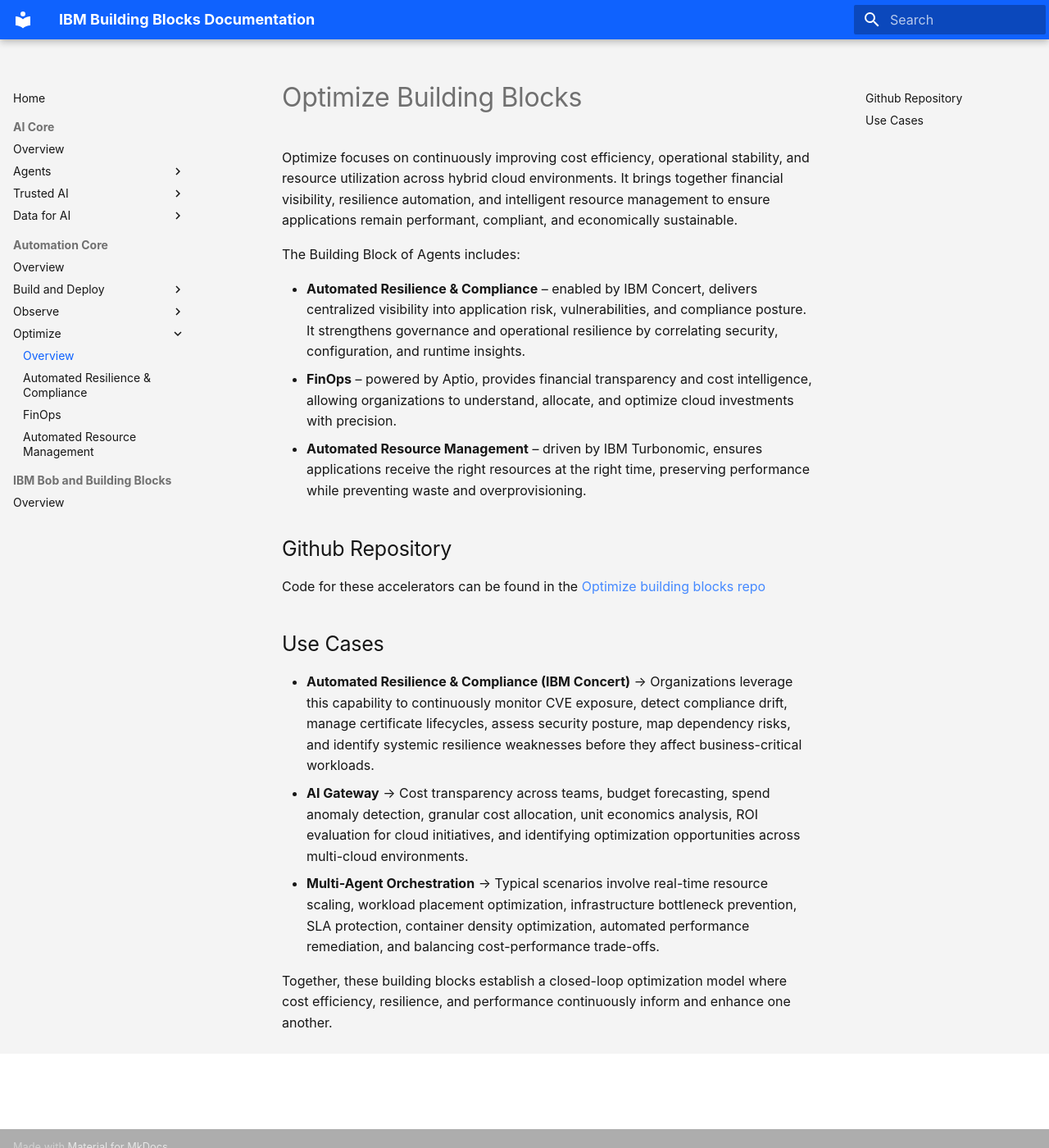
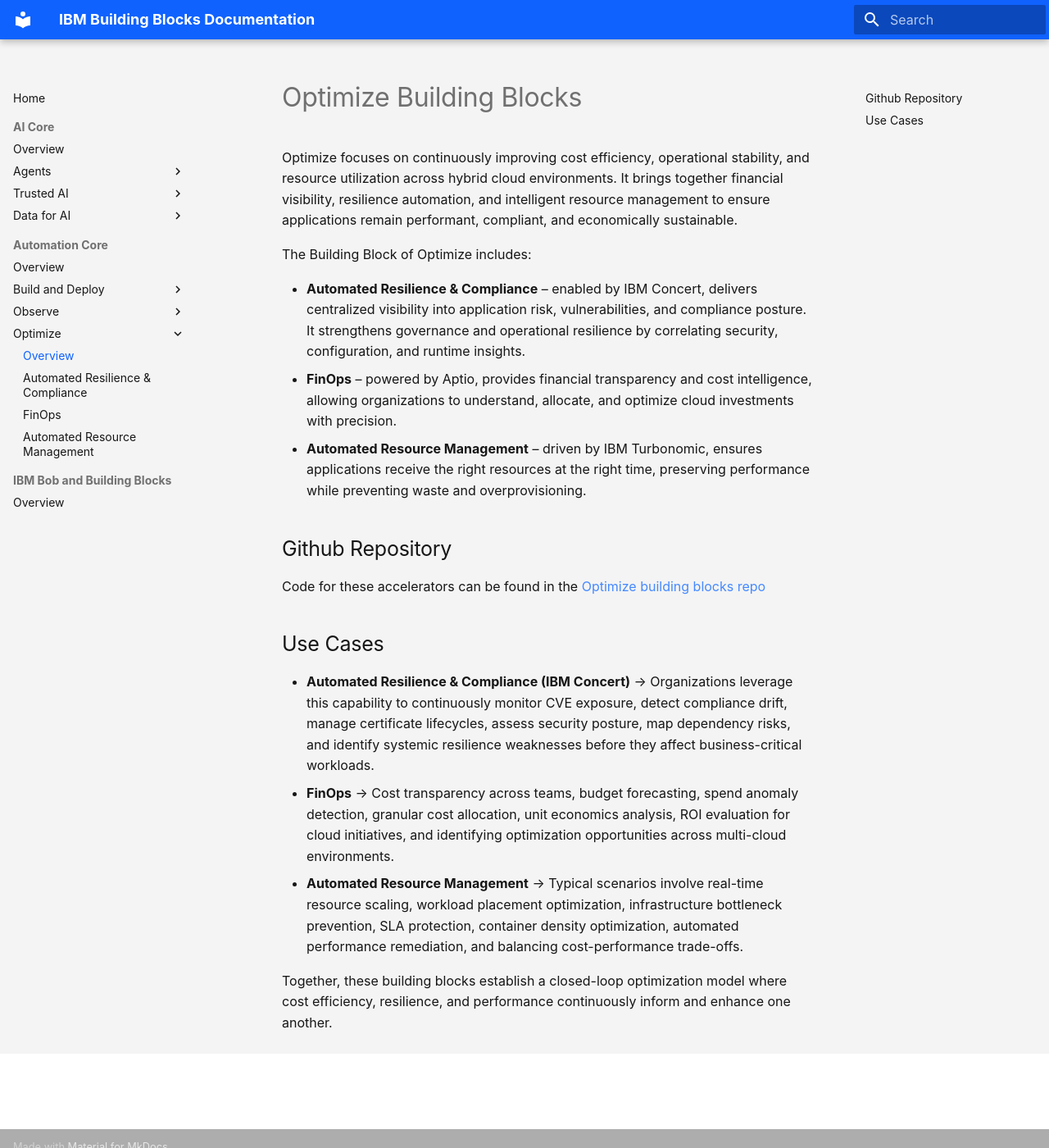
Before and after one commit to ibm-self-serve-assets/building-blocks-docs, an MkDocs documentation site: the page built from docs-src/automation-core/optimize/index.md, in a window 1280 px wide and 1400 px high. Shown: the whole window at 82% size. Built offline with MkDocs 1.6.1 and Material for MkDocs 9.7.7, drawn with Linux system fonts in a browser that asks for light colours.

```diff
--- a/docs-src/automation-core/optimize/index.md
+++ b/docs-src/automation-core/optimize/index.md
@@ -2,7 +2,7 @@
 
 Optimize focuses on continuously improving cost efficiency, operational stability, and resource utilization across hybrid cloud environments. It brings together financial visibility, resilience automation, and intelligent resource management to ensure applications remain performant, compliant, and economically sustainable.
 
-The Building Block of Agents includes:
+The Building Block of Optimize includes:
 
 - **Automated Resilience & Compliance** – enabled by IBM Concert, delivers centralized visibility into application risk, vulnerabilities, and compliance posture. It strengthens governance and operational resilience by correlating security, configuration, and runtime insights.
 - **FinOps** – powered by Aptio, provides financial transparency and cost intelligence, allowing organizations to understand, allocate, and optimize cloud investments with precision.
@@ -14,7 +14,7 @@
 ## Use Cases
 
 - **Automated Resilience & Compliance (IBM Concert)** → Organizations leverage this capability to continuously monitor CVE exposure, detect compliance drift, manage certificate lifecycles, assess security posture, map dependency risks, and identify systemic resilience weaknesses before they affect business-critical workloads.
-- **AI Gateway** → Cost transparency across teams, budget forecasting, spend anomaly detection, granular cost allocation, unit economics analysis, ROI evaluation for cloud initiatives, and identifying optimization opportunities across multi-cloud environments.
-- **Multi-Agent Orchestration** → Typical scenarios involve real-time resource scaling, workload placement optimization, infrastructure bottleneck prevention, SLA protection, container density optimization, automated performance remediation, and balancing cost-performance trade-offs.
+- **FinOps** → Cost transparency across teams, budget forecasting, spend anomaly detection, granular cost allocation, unit economics analysis, ROI evaluation for cloud initiatives, and identifying optimization opportunities across multi-cloud environments.
+- **Automated Resource Management** → Typical scenarios involve real-time resource scaling, workload placement optimization, infrastructure bottleneck prevention, SLA protection, container density optimization, automated performance remediation, and balancing cost-performance trade-offs.
 
 Together, these building blocks establish a closed-loop optimization model where cost efficiency, resilience, and performance continuously inform and enhance one another.
```
